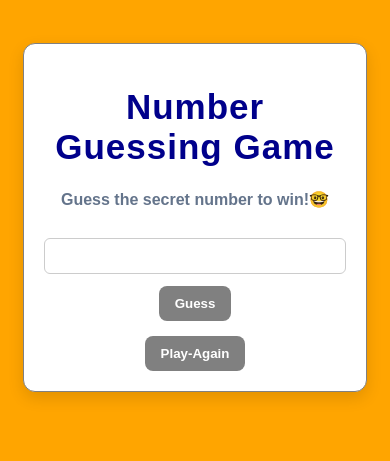
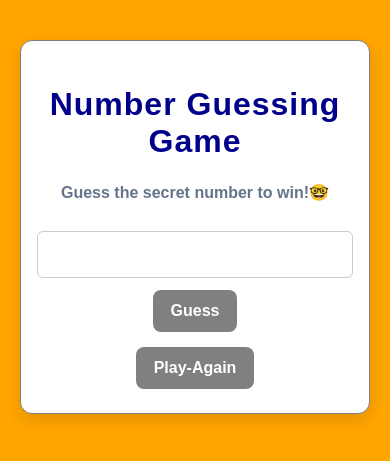
Before and after one commit to emmanuellauloko240/number_guessing_game, a Flask app: page /guess-game in a window 390 px wide. Shown: the top 461 px of the page. Run offline with Flask 3, Linux system fonts and the light colour scheme.

Commit message:
Improve mobile heading size

```diff
--- a/static/style.css
+++ b/static/style.css
@@ -72,25 +72,40 @@ button:hover{
     margin-bottom: 25px;
     line-height: 1.6;
 }
-
 @media (max-width: 600px) {
     body {
-        padding: 15px;
+        padding: 12px;
     }
 
     .game-container {
+        width: 100%;
+        max-width: 100%;
         margin: 20px auto;
-        padding: 20px;
-
+        padding: 24px 16px;
     }
 
     h1 {
-        font-size: 35px;
+        font-size: 32px;
+    }
+
+    .subtitle {
+        font-size: 16px;
     }
 
     input {
         width: 100%;
         box-sizing: border-box;
-        margin-bottom: 12px;
+        margin: 0 0 12px;
+        padding: 12px;
+        font-size: 18px;
+    }
+
+    button {
+        padding: 12px 18px;
+        font-size: 16px;
+    }
+
+    .message {
+        font-size: 20px;
     }
 }
```
